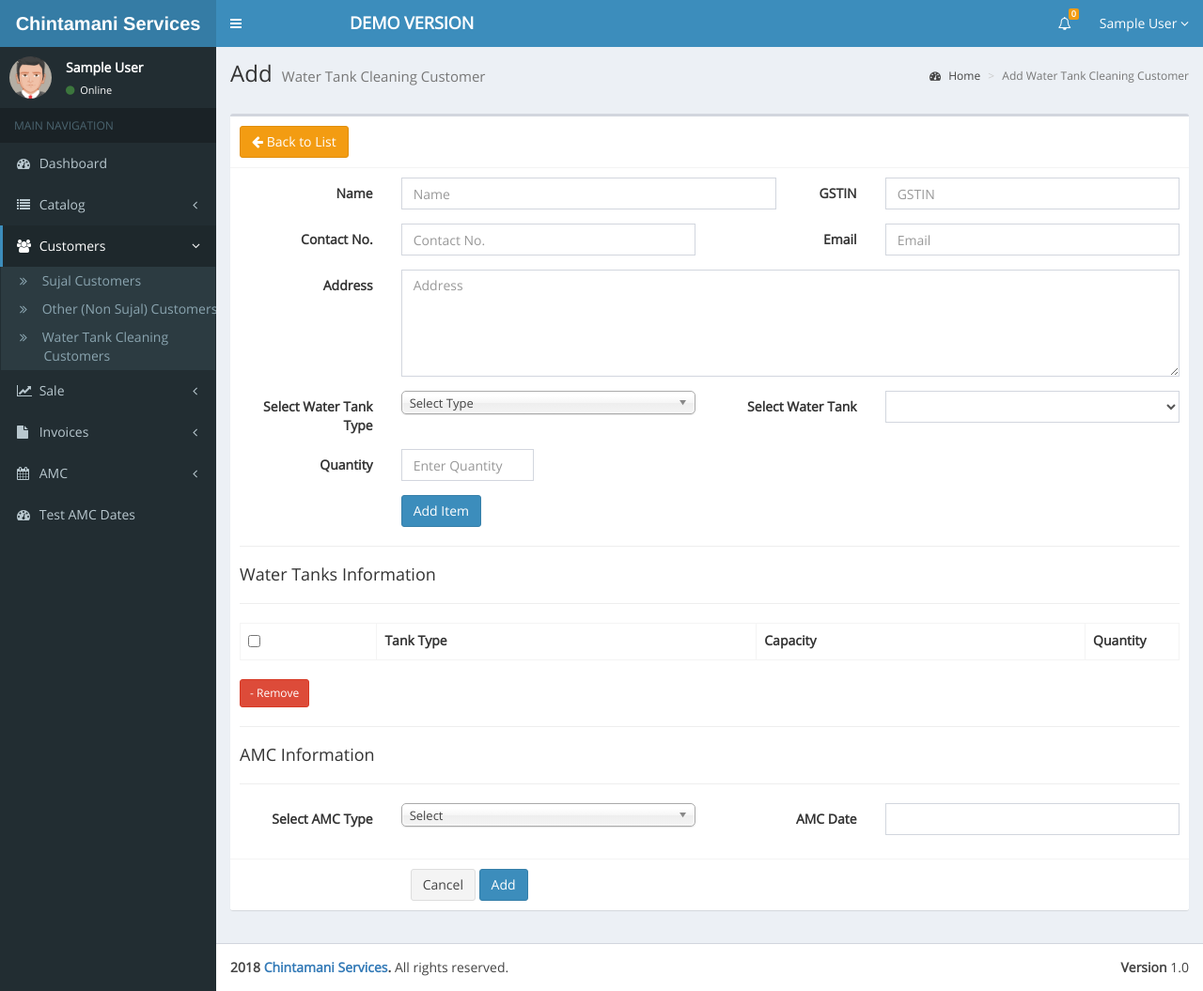
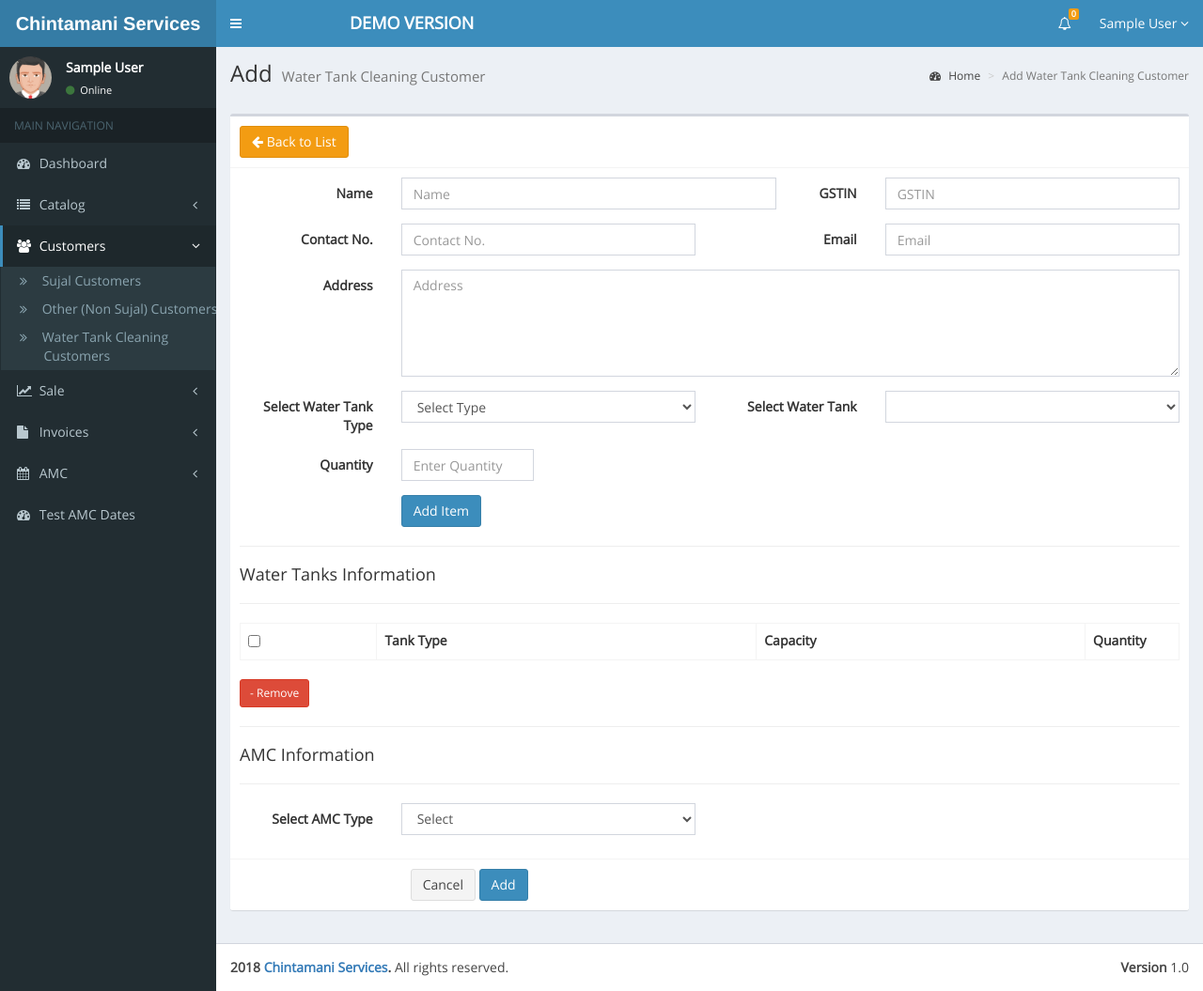
Before and after one commit to DhairyashilN/csswtc, a CodeIgniter app: page /chintamani/index.php/wtcustomercontroller/create in a window 1280 px wide. Shown: the whole page at 94% size. Run offline with CodeIgniter, Linux system fonts and the light colour scheme; the visitor is signed in with stand-in values (Sample User, id 1); tables that the repository leaves empty or names only in its code hold one stand-in row (values such as "Sample post"); lists and menus that the app fills with data are empty.

Commit message:
working on water tank customers module.

```diff
--- a/application/config/config.php
+++ b/application/config/config.php
@@ -379,7 +379,7 @@ $config['encryption_key'] = 'key@2018';
 */
 $config['sess_driver'] = 'files';
 $config['sess_cookie_name'] = 'ci_session';
-$config['sess_expiration'] = 7200;
+$config['sess_expiration'] = 3600;
 $config['sess_save_path'] = NULL;
 $config['sess_match_ip'] = FALSE;
 $config['sess_time_to_update'] = 300;
--- a/application/config/routes.php
+++ b/application/config/routes.php
@@ -144,6 +144,8 @@ $route['delete_water_tank/(:num)'] = 'WatertanksController/destroy_water_tanks/$
 $route['water_tank_cleaning_customers'] = 'WTCustomerController/index';
 $route['add_water_tank_cleaning_customer'] = 'WTCustomerController/create';
 $route['getTankbyType'] = 'WTCustomerController/getTankbyType';
+$route['save_water_tank_cleaning_customer'] = 'WTCustomerController/store';
+$route['getAmcDate'] = 'WTCustomerController/getAmcDate';
 
 /*Settings Routes*/
 $route['invoice_prefix'] = 'SettingsController/index';
--- a/application/controllers/WTCustomerController.php
+++ b/application/controllers/WTCustomerController.php
@@ -58,6 +58,65 @@ class WTCustomerController extends CI_Controller {
 		}
 	}
 
+	public function store($id='') {
+		if ($this->session->userdata('login')!=1){
+			redirect(base_url());
+		} else {
+			echo '<pre>';print_r($_POST);die;
+			$this->form_validation->set_rules('cust_name','Customer Name','required');
+			$this->form_validation->set_rules('cust_contact','Contact Number','required|numeric');
+			$this->form_validation->set_rules('cust_address','Address','required');
+			if ($this->form_validation->run() == FALSE) {
+				$page_data['active_menu'] = 'customers';
+				$this->load->view('add_tank_customer',$page_data);
+			} else {
+				$page_data['name'] = $this->input->post('cust_name');
+				$page_data['contact_no'] = $this->input->post('cust_contact');
+				$page_data['email'] = $this->input->post('cust_email');
+				$page_data['address'] = $this->input->post('cust_address');
+				$page_data['cust_unique_id'] = uniqid('WTC'.date("ym")."_");
+				$page_data['gstin'] = $this->input->post('cust_gstin');
+				if ($this->db->insert('water_tanks_customers', $page_data)) {
+					$customer_id = $this->db->insert_id();
+					$num = $this->input->post('icnt');
+					for($i=1; $i <= $num ; $i++) {
+						$tanks_data['cust_id'] = $customer_id;
+						$tanks_data['tank_type'] = $this->input->post('tank_type_'.$i);
+						$tanks_data['tank_capacity'] = $this->input->post('tank_capacity_'.$i);
+						$tanks_data['tank_quantity'] = $this->input->post('tank_qty_'.$i);
+						$this->db->insert('customers_tanks', $tanks_data);
+					}
+					$this->session->set_flashdata('success','Customer Saved successfully.');
+					redirect('water_tank_cleaning_customers');
+				}
+			}
+		}
+	}
+
+	public function getAmcDate() {
+		if ($this->session->userdata('login')!=1){
+			redirect(base_url());
+		} else {
+			if (($this->input->post('amc_date') !='') && ($this->input->post('amc_type') !='')) {
+				if ($this->input->post('amc_type') == 1) {
+					echo $next_amc_date = date("d-m-Y", strtotime("+1 year", strtotime($this->input->post('amc_date'))));
+					echo json_encode(['next_amc_date'=>$next_amc_date]);
+				} if ($this->input->post('amc_type') == 2) {
+					$next_amc_date = date("d-m-Y", strtotime("+6 months", strtotime($this->input->post('amc_date'))));
+					echo json_encode(['next_amc_date'=>$next_amc_date,'amc_type'=>2]);
+				} if ($this->input->post('amc_type') == 3) {
+					$next_amc_date1 = date("d-m-Y", strtotime("+4 months", strtotime($this->input->post('amc_date'))));
+					$next_amc_date2 = date("d-m-Y", strtotime("+4 months", strtotime($next_amc_date1)));
+					echo json_encode(['next_amc_date1'=>$next_amc_date1,'next_amc_date2'=>$next_amc_date2,'amc_type'=>3]);
+				} if ($this->input->post('amc_type') == 4) {
+					$next_amc_date1 = date("d-m-Y", strtotime("+3 months", strtotime($this->input->post('amc_date'))));
+					$next_amc_date2 = date("d-m-Y", strtotime("+3 months", strtotime($next_amc_date1)));
+					$next_amc_date3 = date("d-m-Y", strtotime("+3 months", strtotime($next_amc_date2)));
+					echo json_encode(['next_amc_date1'=>$next_amc_date1,'next_amc_date2'=>$next_amc_date2,'next_amc_date3'=>$next_amc_date3,'amc_type'=>4]);
+				}
+			}
+		}
+	}
 }
 
 /* End of file WTCustomerController.php */
--- a/application/views/add_tank_customer.php
+++ b/application/views/add_tank_customer.php
@@ -50,33 +50,33 @@
 						<div class="form-group">
 							<label for="inputEmail3" class="col-sm-2 control-label">Name</label>
 							<div class="col-sm-5">
-								<input type="text" class="form-control" id="cust_name" name="scust_name" required="" onkeyup="this.value=this.value.replace(/[^A-Z a-z . ,]/g,'')" placeholder="Name" value="">
+								<input type="text" class="form-control" id="cust_name" name="cust_name" required="" onkeyup="this.value=this.value.replace(/[^A-Z a-z . ,]/g,'')" placeholder="Name" value="">
 							</div>
 							<label for="inputEmail3" class="col-sm-1 control-label">GSTIN</label>
 							<div class="col-sm-4">
-								<input type="text" class="form-control" id="cust_gstin" name="scust_gstin"  placeholder="GSTIN" value="">
+								<input type="text" class="form-control" id="cust_gstin" name="cust_gstin"  placeholder="GSTIN" value="">
 							</div>
 						</div>
 						<div class="form-group">
 							<label for="inputEmail3" class="col-sm-2 control-label">Contact No.</label>
 							<div class="col-sm-4">
-								<input type="text" class="form-control" id="cust_contact" name="scust_contact" required="" onkeyup="this.value=this.value.replace(/[^\d,]/g,'')" placeholder="Contact No." value="">
+								<input type="text" class="form-control" id="cust_contact" name="cust_contact" required="" onkeyup="this.value=this.value.replace(/[^\d,]/g,'')" placeholder="Contact No." value="">
 							</div>
 							<label for="inputEmail3" class="col-sm-2 control-label">Email</label>
 							<div class="col-sm-4">
-								<input type="email" class="form-control" id="cust_email" name="scust_email"  placeholder="Email" value="">
+								<input type="email" class="form-control" id="cust_email" name="cust_email"  placeholder="Email" value="">
 							</div>
 						</div>
 						<div class="form-group">
 							<label for="inputEmail3" class="col-sm-2 control-label">Address</label>
 							<div class="col-sm-10">
-								<textarea rows="5" class="form-control" id="scust_address" name="scust_address" required="" placeholder="Address"></textarea>
+								<textarea rows="5" class="form-control" id="cust_address" name="cust_address" required="" placeholder="Address"></textarea>
 							</div>
 						</div>
 						<div class="form-group">
 							<label for="inputCustomers" class="col-sm-2 control-label">Select Water Tank Type</label>
 							<div class="col-sm-4">
-								<select class="form-control chosen-select" data-placeholder="Choose Product" id="wtank_type">
+								<select class="form-control" data-placeholder="Choose Tank Type" id="wtank_type">
 									<option value="">Select Type </option>
 									<?php if (isset($ArrTankTypes) && !empty($ArrTankTypes)) {
 										foreach ($ArrTankTypes as $trow) {
@@ -121,7 +121,7 @@
 								<div class="form-group">
 									<label for="inputCustomers" class="col-sm-2 control-label">Select AMC Type</label>
 									<div class="col-sm-4">
-								<select class="form-control chosen-select" data-placeholder="Choose AMC Type">
+										<select class="form-control" id="amc_type" data-placeholder="Choose AMC Type">
 											<option value="">Select</option>
 											<option value="1">AMC1</option>
 											<option value="2">AMC2</option>
@@ -129,15 +129,60 @@
 											<option value="4">AMC4</option>
 										</select>
 									</div>
+								</div>
+								<div class="form-group" id="date_block_1" style="display:none;">
 									<label for="inputCustomers" class="col-sm-2 control-label">AMC Date</label>
-							<div class="col-sm-4">
-								<input type="text" class="form-control" name="amc_date" id="amc_date">
+									<div class="col-sm-2">
+										<input type="text" class="form-control" id="amc_date" onchange="getAmcDate(this.value);" name="amc_date_1" placeholder="Enter AMC Date">
+									</div>
+								</div>
+								<div class="form-group" id="date_block_2" style="display:none;">
+									<label for="inputCustomers" class="col-sm-2 control-label">AMC Date 1</label>
+									<div class="col-sm-2">
+										<input type="text" class="form-control" id="amc_date1" name="amc_date_1" onchange="getAmcDate(this.value);" placeholder="Enter AMC Date">
+									</div>
+									<label for="inputCustomers" class="col-sm-2 control-label">AMC Date 2</label>
+									<div class="col-sm-2">
+										<input type="text" class="form-control" id="amc_date2" name="amc_date_2" placeholder="Enter AMC Date">
+									</div>
+								</div>
+								<div class="form-group" id="date_block_3" style="display:none;">
+									<label for="inputCustomers" class="col-sm-2 control-label">AMC Date 1</label>
+									<div class="col-sm-2">
+										<input type="text" class="form-control" id="amc_date3" name="amc_date_1" onchange="getAmcDate(this.value);" placeholder="Enter AMC Date">
+									</div>
+									<label for="inputCustomers" class="col-sm-2 control-label">AMC Date 2</label>
+									<div class="col-sm-2">
+										<input type="text" class="form-control" id="amc_date4" name="amc_date_2" placeholder="Enter AMC Date">
+									</div>
+									<label for="inputCustomers" class="col-sm-2 control-label">AMC Date 3</label>
+									<div class="col-sm-2">
+										<input type="text" class="form-control" id="amc_date5" name="amc_date_3" placeholder="Enter AMC Date">
+									</div>
+								</div>
+								<div class="form-group" id="date_block_4" style="display:none;">
+									<label for="inputCustomers" class="col-sm-1 control-label">AMC Date 1</label>
+									<div class="col-sm-2">
+										<input type="text" class="form-control" id="amc_date6" name="amc_date_1" onchange="getAmcDate(this.value);" placeholder="Enter AMC Date">
+									</div>
+									<label for="inputCustomers" class="col-sm-1 control-label">AMC Date 2</label>
+									<div class="col-sm-2">
+										<input type="text" class="form-control" id="amc_date7" name="amc_date_2" placeholder="Enter AMC Date">
+									</div>
+									<label for="inputCustomers" class="col-sm-1 control-label">AMC Date 3</label>
+									<div class="col-sm-2">
+										<input type="text" class="form-control" id="amc_date8" name="amc_date_3" placeholder="Enter AMC Date">
+									</div>
+									<label for="inputCustomers" class="col-sm-1 control-label">AMC Date 4</label>
+									<div class="col-sm-2">
+										<input type="text" class="form-control" id="amc_date9" name="amc_date_4" placeholder="Enter AMC Date">
 									</div>
 								</div>
 							</div>
 							<div class="box-footer">
 								<div class="form-group">
 									<div class=" col-sm-offset-2 col-sm-10">
+										<input type="hidden" name="icnt" id="icnt" />
 										<button type="reset" class="btn btn-default">Cancel</button>
 										<button type="submit" class="btn btn-primary">Add</button>
 									</div>
@@ -156,6 +201,32 @@
 			<script src="<?php echo base_url();?>assets/plugins/chosen/docsupport/prism.js" type="text/javascript" charset="utf-8"></script>
 			<script src="<?php echo base_url();?>assets/plugins/datepicker/datepicker.js" type="text/javascript"></script>
 			<script type="text/javascript">
+				function getAmcDate(value) {
+					var amc_date = value;
+					var amc_type = $('#amc_type').val();
+					if ((amc_date != '') && (amc_type != '')) {
+						$.post({
+							type : 'POST',
+							url  : '<?php echo site_url('getAmcDate'); ?>',
+							data : {amc_date:amc_date,amc_type:amc_type,<?php echo $this->security->get_csrf_token_name(); ?>:'<?php echo $this->security->get_csrf_hash();?>'},
+							success:function(data) {
+								var result = $.parseJSON(data);
+								if (result){
+									if (result.amc_type == 2) {
+										$('#amc_date2').val(result.next_amc_date);
+									} if (result.amc_type == 3) {
+										$('#amc_date4').val(result.next_amc_date1);
+										$('#amc_date5').val(result.next_amc_date2);
+									} if (result.amc_type == 4) {
+									 	$('#amc_date7').val(result.next_amc_date1);
+									 	$('#amc_date8').val(result.next_amc_date2);
+									 	$('#amc_date9').val(result.next_amc_date3);
+									}
+								}
+							}
+						});
+					} else { $("#wtank").html(''); }
+				}
 				$(document).ready(function() {
 					var config = {
 						'.chosen-select'           : {},
@@ -167,7 +238,7 @@
 					for (var selector in config) {
 						$(selector).chosen(config[selector]);
 					}
-			$('#amc_date').datepicker({
+					$('#amc_date,#amc_date1,#amc_date3,#amc_date6').datepicker({
 						format: "dd-mm-yyyy",
 				// startDate: "+0d"
 			});
@@ -189,16 +260,54 @@
 									}
 								}
 							});
-				}
+						} else { $("#wtank").html(''); }
 					});
 
 					var i = 1;
 					$('.btn-add-row').on('click', function(){
-				var row = '<tr><td><input type="checkbox" class="case"></td><td><input type="text" class="form-control" name="tank_type_'+i+'" value="'+$('#wtank_type option:selected').text()+'"></td><td><input type="text" class="itemrate form-control" name="tank_capacity_'+i+'" value="'+$('#wtank option:selected').text()+'"></td><td><input type="text" class=" itemrate form-control" id="itemqty_'+i+'" name="item_qty_'+i+'" value="'+$('#wtank_quantity').val()+'"></td></td></tr>';
+						var row = '<tr><td><input type="checkbox" class="case"></td><td><input type="text" class="form-control" name="tank_type_'+i+'" value="'+$('#wtank_type option:selected').text()+'"></td><td><input type="text" class="itemrate form-control" name="tank_capacity_'+i+'" value="'+$('#wtank option:selected').text()+'"></td><td><input type="text" class=" itemrate form-control" id="itemqty_'+i+'" name="tank_qty_'+i+'" value="'+$('#wtank_quantity').val()+'"></td></td></tr>';
 						$('#tanks_info_table').append(row);
 						i++;
-				// $('#icnt').val(i-1);
+						$('#icnt').val(i-1);
 						$('#wtank_type,#wtank_quantity,#wtank').val('');
+					});
+			//to check all checkboxes
+			$("#tanks_info_table").on("change", "#check_all", function () {
+				$('input[class=case]:checkbox').prop("checked", $(this).is(':checked'));
+			});
+			//deletes the selected table rows
+			$(".delete").on("click", function () {
+				var items = 0;
+				$('.case:checkbox:checked').parents("tr").remove();
+				$('#check_all').prop("checked", false);
+				$('.totalLinePrice').each(function(){
+					items++;
+				});
+				$('#icnt').val(items);
+			});
+
+			$('#amc_type').on('change', function() {
+				if ($('#amc_type').val() != '') {
+					if($('#amc_type').val() == 1) {
+						$('#date_block_1').css('display','block');
+						$('#date_block_2,#date_block_3,#date_block_4').css('display','none');
+						$('#amc_date1,#amc_date2,#amc_date3,#amc_date4,#amc_date5,#amc_date6,#amc_date7,#amc_date8,#amc_date9').val('');
+					} if ($('#amc_type').val() == 2) {
+						$('#date_block_2').css('display','block');
+						$('#date_block_1,#date_block_3,#date_block_4').css('display','none');
+						$('#amc_date,#amc_date3,#amc_date4,#amc_date5,#amc_date6,#amc_date7,#amc_date8,#amc_date9').val('');
+					} if ($('#amc_type').val() == 3) {
+						$('#date_block_3').css('display','block');
+						$('#date_block_1,#date_block_2,#date_block_4').css('display','none');
+						$('#amc_date,amc_date1,#amc_date2,#amc_date6,#amc_date7,#amc_date8,#amc_date9').val('');
+					} if ($('#amc_type').val() == 4) {
+						$('#date_block_4').css('display','block');
+						$('#date_block_1,#date_block_2,#date_block_3').css('display','none');
+						$('#amc_date,amc_date1,#amc_date2,#amc_date3,#amc_date4,#amc_date5').val('');
+					}
+				} else {
+					$('#date_block_1,#date_block_2,#date_block_3,#date_block_4').css('display','none');
+				}
 			});
 		});
 	</script>
```
Lines whose indentation alone changed are shown as unchanged.
